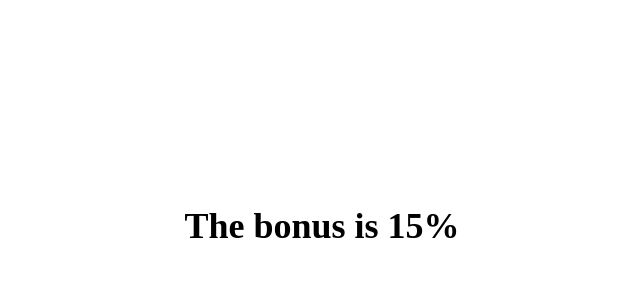
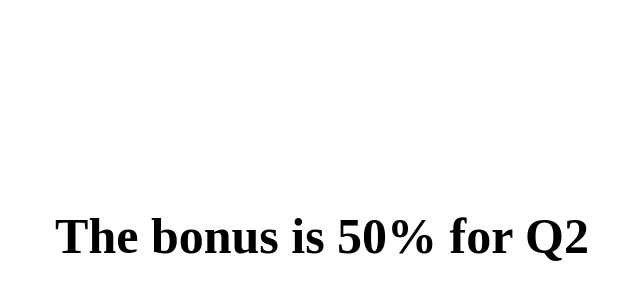
Before and after one commit to tamasstummer/mennyiaszazalek.github.io, a plain HTML site: page index.html in a window 1280 px wide. Shown: the part 198-498 px from the top of the page, without its empty margins (318-958 px from the left). Drawn offline with Linux system fonts and the light colour scheme.

Commit message:
finish page

```diff
--- a/index.html
+++ b/index.html
@@ -4,7 +4,7 @@
 	<title>The Bonus</title>
 	<style>
 		h1 {
-			font-size: 36px;
+			font-size: 50px;
 			text-align: center;
 			position: absolute;
 			top: 50%;
@@ -14,6 +14,23 @@
 	</style>
 </head>
 <body>
-	<h1>The bonus is 15%</h1>
+	<h1 id="bonus"></h1>
+	<script>
+		function calculateBonus(basePercentage) {
+			bonus = (((0.125 * basePercentage) - 0.875) * 100) - 100
+			if (bonus > 0) {
+				return bonus;
+			}
+			else {
+				return 0;
+			}
+		}
+		// input this values
+		const bonusPercentage = 19;
+		halfYear = "Q2"
+
+		const header = document.getElementById("bonus");
+		header.textContent = `The bonus is ${calculateBonus(bonusPercentage)}% for ${halfYear}`;
+	</script>
 </body>
 </html>
```
